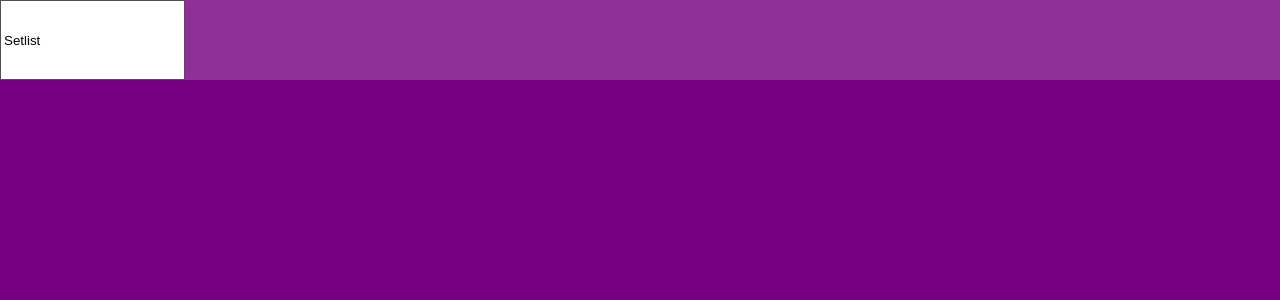
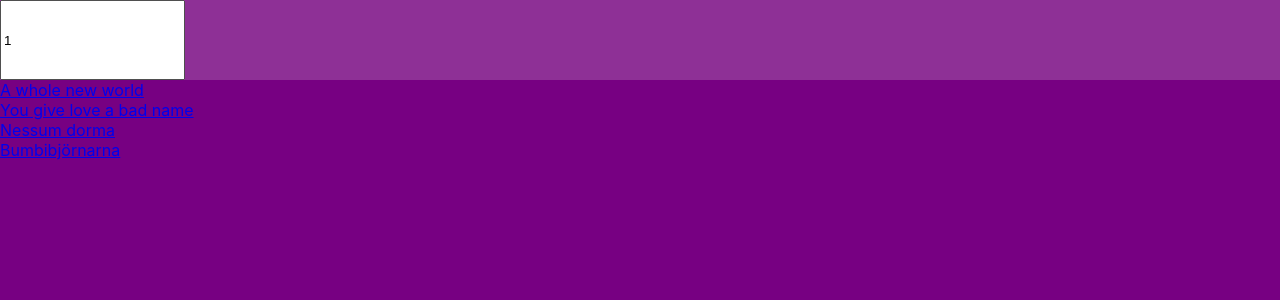
Before and after one commit to tskarhed/doremi.studio, a React (Create React App) app: page /setlist/1 in a window 1280 px wide. Shown: the top 300 px of the page. Built offline with nearby package versions, Linux system fonts and the light colour scheme.

Commit message:
Make fake routing work

```diff
--- a/src/App.tsx
+++ b/src/App.tsx
@@ -1,5 +1,10 @@
 import React from "react";
-import { BrowserRouter as Router, Switch, Route } from "react-router-dom";
+import {
+  BrowserRouter as Router,
+  Switch,
+  Route,
+  Redirect
+} from "react-router-dom";
 import { Main, Play, Setlist, Song } from "./views";
 import "./App.scss";
 
@@ -19,6 +24,7 @@ function App() {
         <Route path="/">
           <Main />
         </Route>
+        <Route render={() => <Redirect to="/" />} />
       </Switch>
     </Router>
   );
--- a/src/views/Page.tsx
+++ b/src/views/Page.tsx
@@ -3,7 +3,7 @@ import React, { FC } from "react";
 import styles from "./styles/Page.module.scss";
 
 interface PageProps {
-  title: string;
+  title?: string;
   headerElement?: React.ReactElement;
 }
 
@@ -15,7 +15,7 @@ export const Page: FC<React.PropsWithChildren<PageProps>> = ({
   return (
     <View className={styles.body}>
       <header>
-        <Input value={title} />
+        <Input value={title || ""} />
         {headerElement}
       </header>
 
--- a/src/views/Setlist.tsx
+++ b/src/views/Setlist.tsx
@@ -1,4 +1,26 @@
 import React from "react";
 import { Page } from "./Page";
+import { useParams, Link } from "react-router-dom";
+import { View } from "../native";
 
-export const Setlist = () => <Page title="Setlist" />;
+const placeholderSetlist = [
+  { songName: "A whole new world", notes: ["D4", "E4", "A5", "B5"] },
+  { songName: "You give love a bad name", notes: ["D4", "E4", "A5", "B5"] },
+  { songName: "Nessum dorma", notes: ["D4", "E4", "A5", "B5"] },
+  { songName: "Bumbibjörnarna", notes: ["D4", "E4", "A5", "B5"] }
+];
+
+export const Setlist = () => {
+  const { setlistName } = useParams();
+  return (
+    <Page title={setlistName}>
+      {placeholderSetlist.map(song => (
+        <View>
+          <Link to={`/song/${encodeURIComponent(song.songName)}`}>
+            {song.songName}
+          </Link>
+        </View>
+      ))}
+    </Page>
+  );
+};
--- a/src/views/Song.tsx
+++ b/src/views/Song.tsx
@@ -1,4 +1,9 @@
 import React from "react";
 import { Page } from "./Page";
+import { useParams } from "react-router-dom";
 
-export const Song = () => <Page title="Song" />;
+export const Song = () => {
+  const { songName } = useParams();
+
+  return <Page title={decodeURIComponent(songName || "")} />;
+};
```
